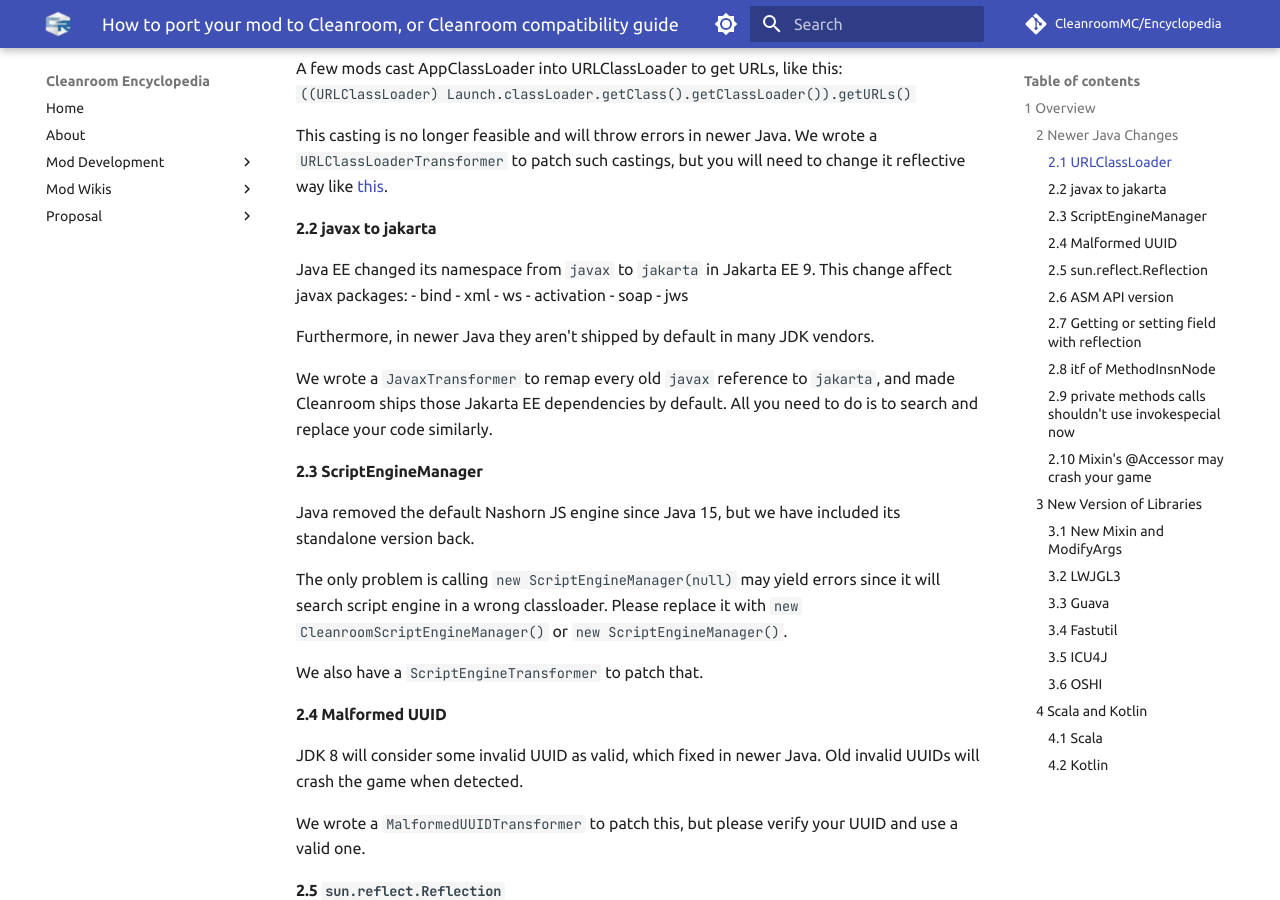
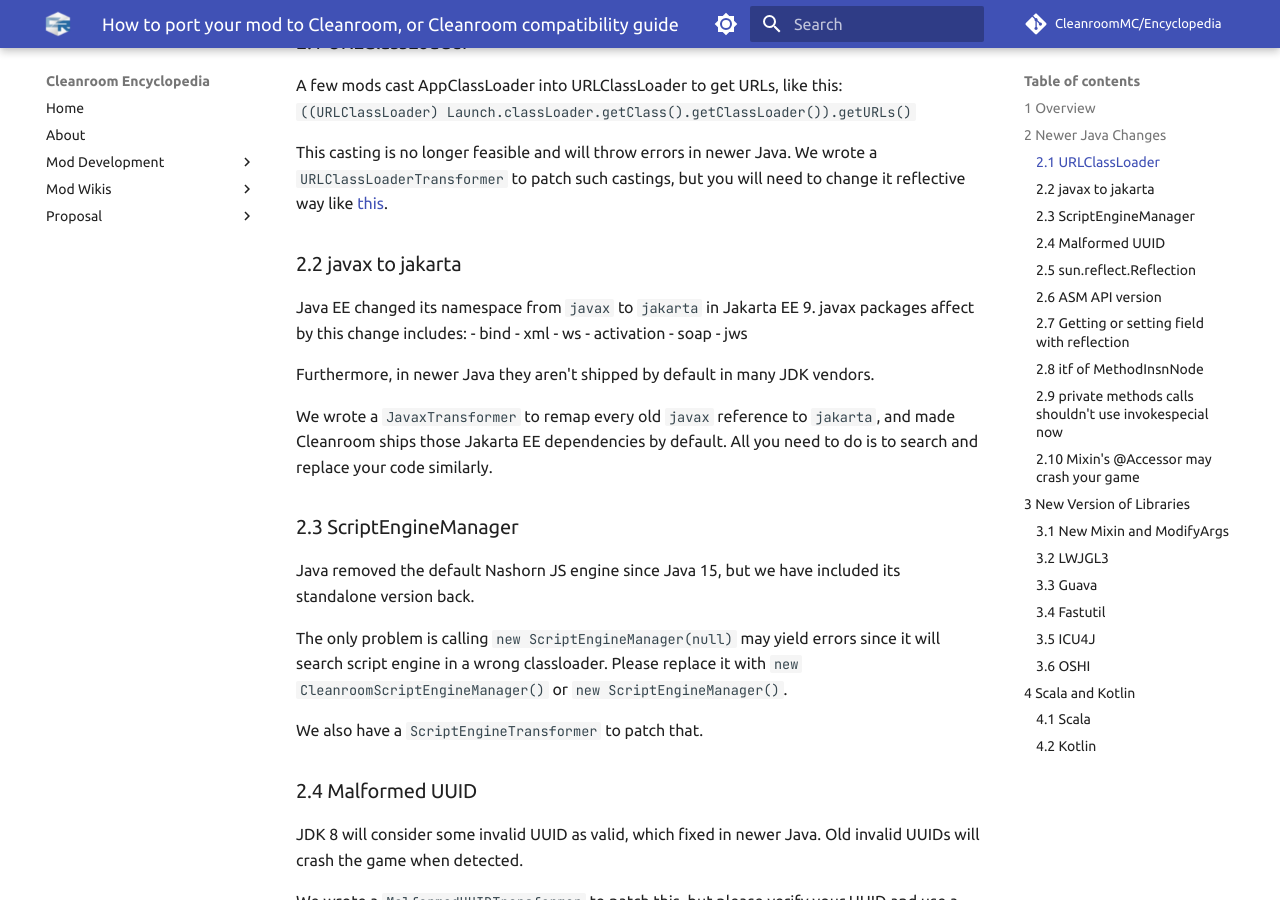
Before and after one commit to CleanroomMC/Encyclopedia, an MkDocs documentation site: the page built from docs/mod-development/port-to-cleanroom/port-to-cleanroom.md, in a window 1280 px wide and 900 px high, scrolled down 557 px. Built offline with MkDocs 1.6.1 and Material for MkDocs 9.7.7, drawn with Linux system fonts in a browser that asks for light colours; comment, search, counter and statistics services are not loaded.

Commit message:
Title fix

```diff
--- a/docs/mod-development/port-to-cleanroom/port-to-cleanroom.md
+++ b/docs/mod-development/port-to-cleanroom/port-to-cleanroom.md
@@ -11,14 +11,14 @@
 - Newer Java changes
 - New version of libraries
 - Old versions of Scala and Kotlin can't compile under newer Java
-### 2 Newer Java Changes
-#### 2.1 URLClassLoader
+## 2 Newer Java Changes
+### 2.1 URLClassLoader
 A few mods cast AppClassLoader into URLClassLoader to get URLs,
 like this: `((URLClassLoader) Launch.classLoader.getClass().getClassLoader()).getURLs()`
 
 This casting is no longer feasible and will throw errors in newer Java. We wrote a `URLClassLoaderTransformer` to patch such castings, but you will need to change it reflective way like [this](https://github.com/CleanroomMC/Cleanroom/blob/cf59ba1080dc2bf7eb3f60e4ae5cff82639cb042/src/main/java/net/minecraftforge/fml/relauncher/CoreModManager.java#L459).
-#### 2.2 javax to jakarta
-Java EE changed its namespace from `javax` to `jakarta` in Jakarta EE 9. This change affect javax packages:
+### 2.2 javax to jakarta
+Java EE changed its namespace from `javax` to `jakarta` in Jakarta EE 9. javax packages affect by this change includes:
 - bind
 - xml
 - ws
@@ -29,70 +29,70 @@
 Furthermore, in newer Java they aren't shipped by default in many JDK vendors.
 
 We wrote a `JavaxTransformer` to remap every old `javax` reference to `jakarta`, and made Cleanroom ships those Jakarta EE dependencies by default. All you need to do is to search and replace your code similarly.
-#### 2.3 ScriptEngineManager
+### 2.3 ScriptEngineManager
 Java removed the default Nashorn JS engine since Java 15, but we have included its standalone version back.
 
 The only problem is calling `new ScriptEngineManager(null)` may yield errors since it will search script engine in a wrong classloader. Please replace it with `new CleanroomScriptEngineManager()` or `new ScriptEngineManager()`.
 
 We also have a `ScriptEngineTransformer` to patch that.
-#### 2.4 Malformed UUID
+### 2.4 Malformed UUID
 JDK 8 will consider some invalid UUID as valid, which fixed in newer Java. Old invalid UUIDs will crash the game when detected.
 
 We wrote a `MalformedUUIDTransformer` to patch this, but please verify your UUID and use a valid one.
-#### 2.5 `sun.reflect.Reflection`
+### 2.5 `sun.reflect.Reflection`
 This class is now moved to JDK internal, and we don't encourage filtering other mods' reflection call for any reason. If you want to get caller class, use `java.lang.StackWalker` instead.
 
 Currently, we remap every reference of this class to a dummy class don't do anything except `getCallerClass()`.
-#### 2.6 ASM API version
+### 2.6 ASM API version
 Many CoreMods have something like `super(Opcodes.ASM5, cv);` in their custom `ClassVisitor`, `MethodVisitor` or `FieldVisitor`.
 
 Such visitors can't handle newer version of class. For this, we wrote a `ASMVersionUpper` in Bouncepad (our fork of launchwrapper).
 
 You should update it to at least ASM9.
-#### 2.7 Getting or setting field with reflection
+### 2.7 Getting or setting field with reflection
 Newer Java now has more strict access control around final field, even the access is made by reflection or any other tradition way.
 
 `Unsafe` is the official way to set final fields now, but we are considering third-party libraries like [Mirror](https://github.com/Moderocky/Mirror), [Narcissus](https://github.com/toolfactory/narcissus) and [JVM-Driver](https://github.com/toolfactory/jvm-driver).
 
 We also made a `ReflectionFieldTransformer` to redirect every `set()` or `get()` of fields to `Unsafe`, but this will be removed once the community is ready.
-#### 2.8 `itf` of `MethodInsnNode`
+### 2.8 `itf` of `MethodInsnNode`
 Java 8 doesn't care if an interface status in method calling is true or not. Some older version of ASM5 doesn't set it correctly too. All these made some ASM-involved mods crashing on CLeanroom.
 
 We have located and fixed two mods crash by this change (Lag Goggles and ZenScript), but you should check your ASM code when porting.
-#### 2.9 `private` methods calls shouldn't use `invokespecial` now
+### 2.9 `private` methods calls shouldn't use `invokespecial` now
 It was a JDK change made for nest-based access control, [here](https://openjdk.org/jeps/181)'s the JEP link.
 
 Some mods' ASM code rely on counting amount of `invokespecial` or `invokevirtual`, they may encounter crash in Cleanroom. Currently only Advanced Rocketry is affect by this and has been patched.
-#### 2.10 Mixin's `@Accessor` may crash your game
+### 2.10 Mixin's `@Accessor` may crash your game
 Since newer JVM restricted its access control, it will refuse to set `final` field even through Mixin accessor. Adding a `@Mutable` on same accessor method could remove target's `final` modifier and fix this.
 
 Adding AT(Access Transformer) works too, but on vanilla fields. We have added some of them manually in *Fugue* to fix a few dead mods.
-### 3 New Version of Libraries
-#### 3.1 New Mixin and ModifyArgs
+## 3 New Version of Libraries
+### 3.1 New Mixin and ModifyArgs
 - You do not need to bootstrap Mixin anymore, and should not do this.
 - Use `IEarlyMixinLoader` and `ILateMixinLoader` for better compatibility, don't add config manually unless you know what you are doing.
 - `@MoodifyArgs` is broken in run time, but should be fixed in our Bouncepad refactor. If your mod have to use it, please open an issue in [Fugue](https://github.com/CleanroomMC/Fugue), we will patch it manually.
 - Our Mixin is based on latest Fabric fork and have everything you want.
-#### 3.2 LWJGL3
+### 3.2 LWJGL3
 We use our fork of LWJGL with path `org.lwjgl3`. The lwjglx compat layer is in `org.lwjgl`. If you can't find a method in lwjglx, that's normal, and you should always find it in lwjgl3.
 
 All mods calling LWJGL should switch to LWJGL3, we will switch to official version once the community is ready.
-#### 3.3 Guava
+### 3.3 Guava
 It's always latest(currently 33.0) now. Some mods will need to add `Runnable::run` in some `Futures` methods, some mods will find the method they are using now return an `Optional`. All cases we found have been patched in *Fugue*, but you have better update it yourself.
-#### 3.4 Fastutil
+### 3.4 Fastutil
 Fastutil doesn't allow setting certain hash set's load factor to `1.0` anymore, always check the latest javadoc when crashed!
-#### 3.5 ICU4J
+### 3.5 ICU4J
 We use upstream version of ICU4J for a working line breaking engine, mods should use `net.minecraft.client.gui.FontRenderer#BREAK_ITERATOR` too for better internationalization.
-#### 3.6 OSHI
+### 3.6 OSHI
 This library is updated too, some debug screen mod should update their way to get CPU info.
-### 4 Scala and Kotlin
-#### 4.1 Scala
+## 4 Scala and Kotlin
+### 4.1 Scala
 Old Forge was shipped with Scala for some reason, but they never updated it. The problem is, Scala 2.11 is no longer compilable under Java 21, 2.12.18 is the minimum version to do this.
 
 But if we ship Scala 2.12, none of current mods will launch. We are planning to strip Scala libraries to a standalone mod, make two mods shipping Scala 3 and 2.11, then try to port everything to Scala 3.
 
 For now, Scala mods can only develop under Forge with Java 8.
-#### 4.2 Kotlin
+### 4.2 Kotlin
 Kotlin is easier compare to Scala - it was solely shipped by Forgelin in whole 1.12 life era. We have made a Forgelin shipping 21-compatible Kotlin 1.9.21, but some older mods are having problem running on newer Kotlin.
 
 Mod porting is not begin yet, so old Forgelin is still necessary for old modpacks.
```
